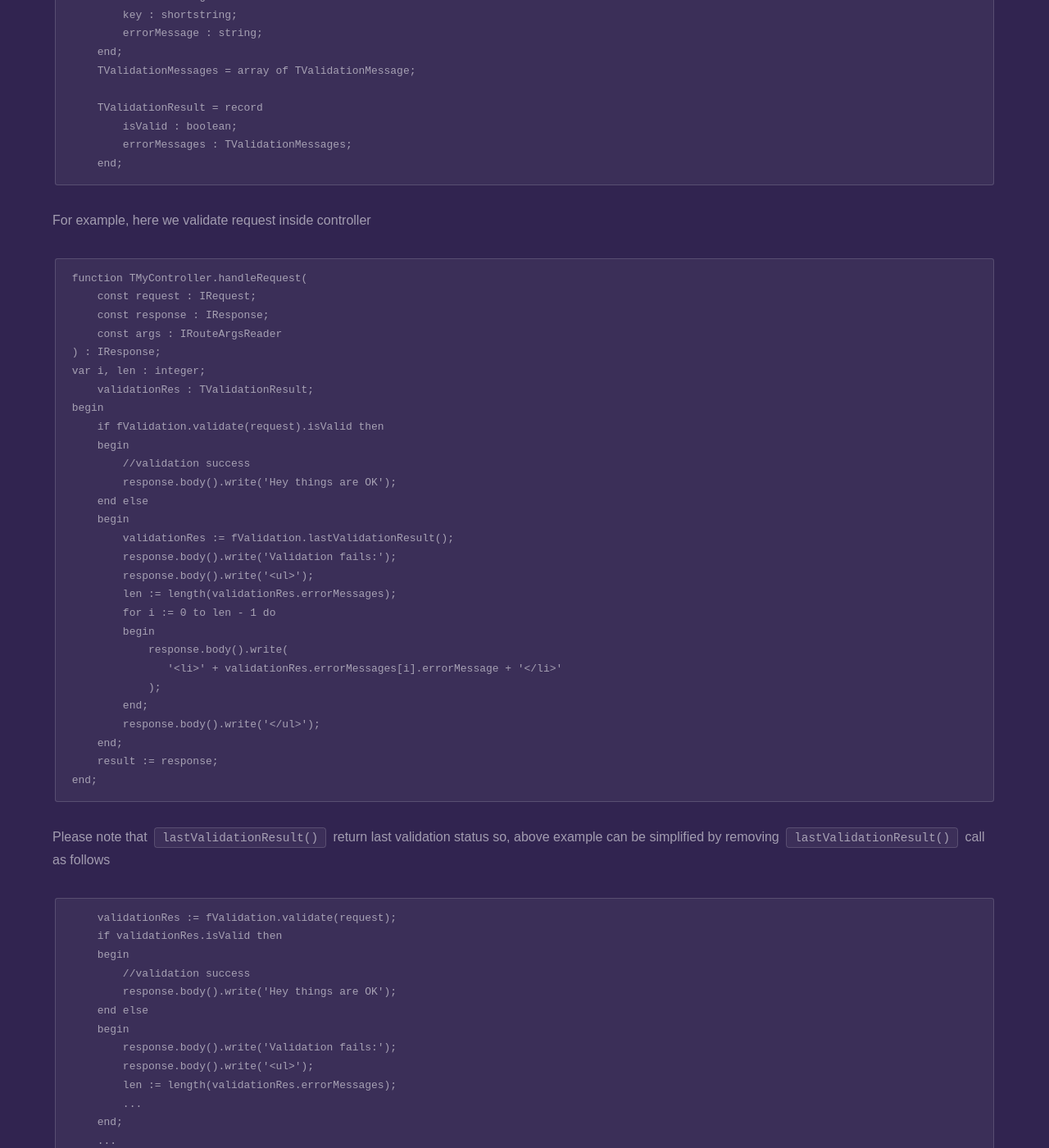
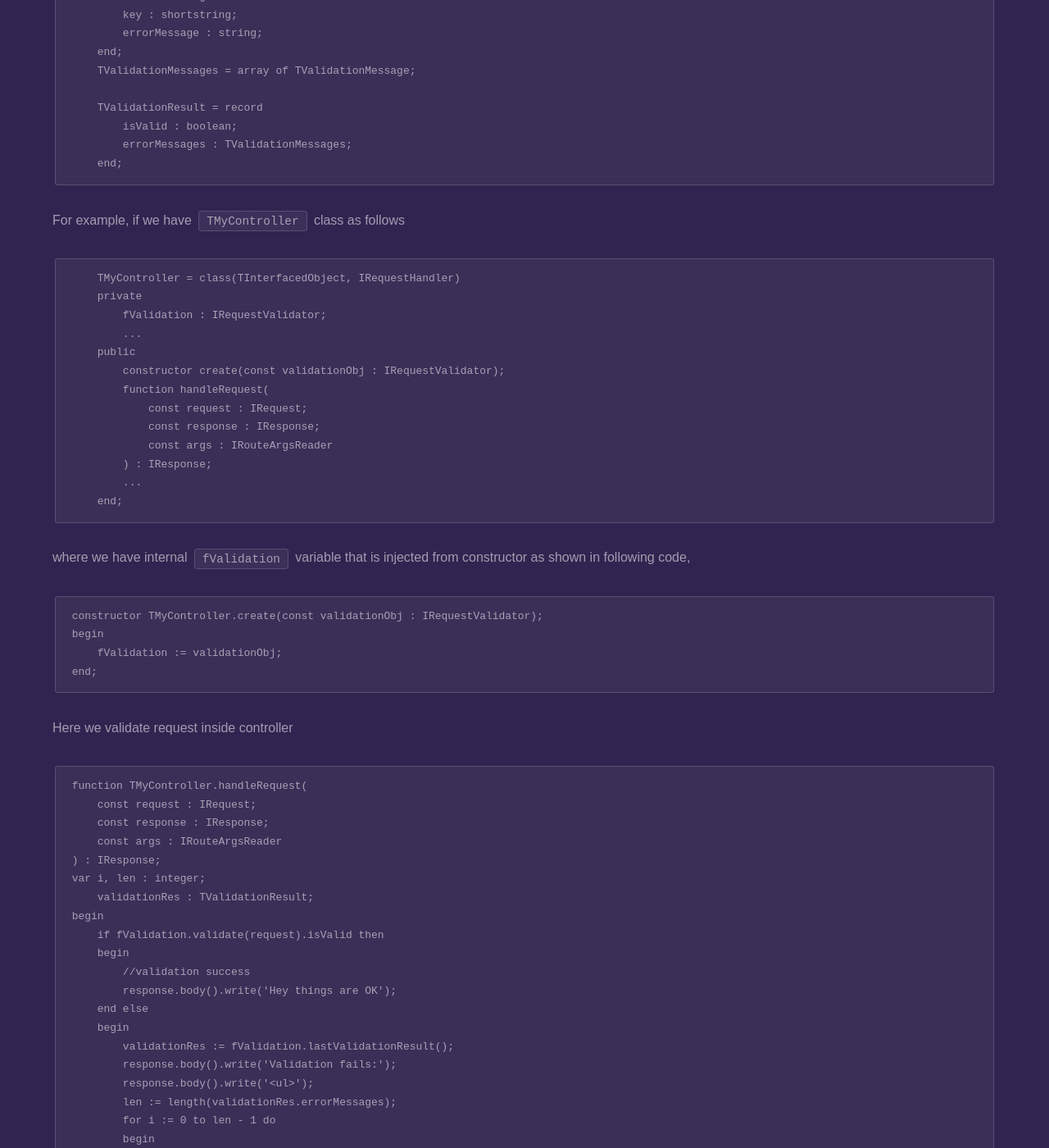
Before and after one commit to fanoframework/fanoframework.github.io, a Jekyll site: the page built from security/form-validation/index.md, in a window 1280 px wide and 1400 px high, scrolled down 3042 px. Shown: the whole window at 82% size. Built offline with Jekyll 4.4.1, drawn with Linux system fonts in a browser that asks for light colours; our own code applies the rules of GitHub Pages for plain Markdown files.

Commit message:
improve form validation content

````diff
--- a/security/form-validation/index.md
+++ b/security/form-validation/index.md
@@ -119,7 +119,34 @@ type
     end;
 ```
 
-For example, here we validate request inside controller
+For example, if we have `TMyController` class as follows
+
+```
+    TMyController = class(TInterfacedObject, IRequestHandler)
+    private
+        fValidation : IRequestValidator;
+        ...
+    public
+        constructor create(const validationObj : IRequestValidator);
+        function handleRequest(
+            const request : IRequest;
+            const response : IResponse;
+            const args : IRouteArgsReader
+        ) : IResponse;
+        ...
+    end;
+```
+
+where we have internal `fValidation` variable that is injected from constructor as shown in following code,
+
+```
+constructor TMyController.create(const validationObj : IRequestValidator);
+begin
+    fValidation := validationObj;
+end;
+```
+
+Here we validate request inside controller
 
 ```
 function TMyController.handleRequest(
````
